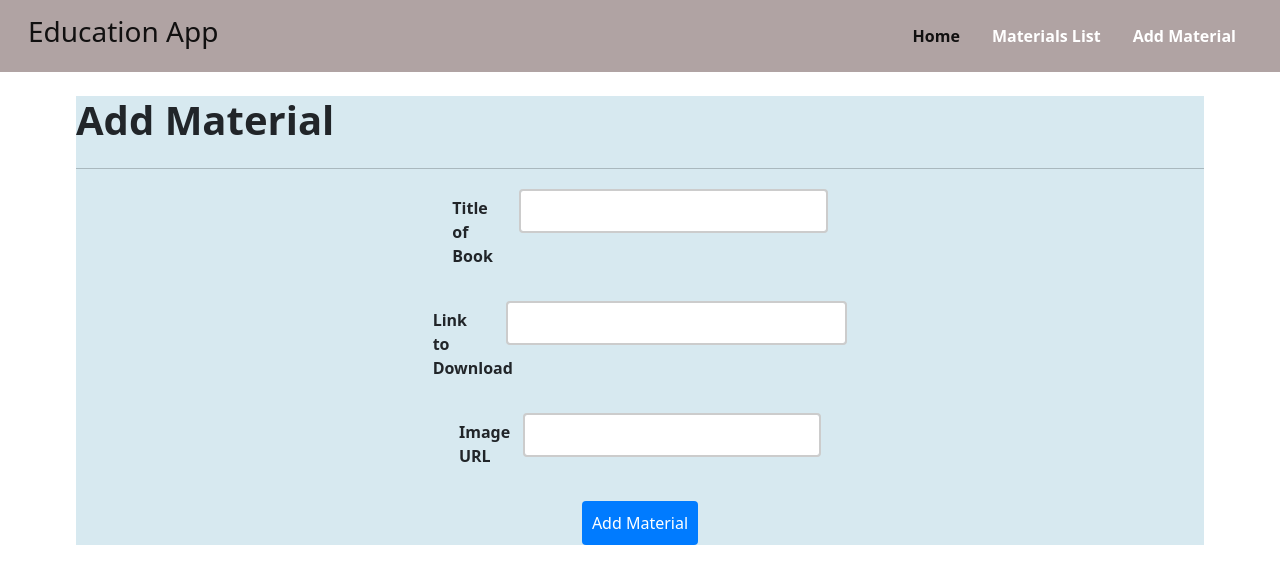
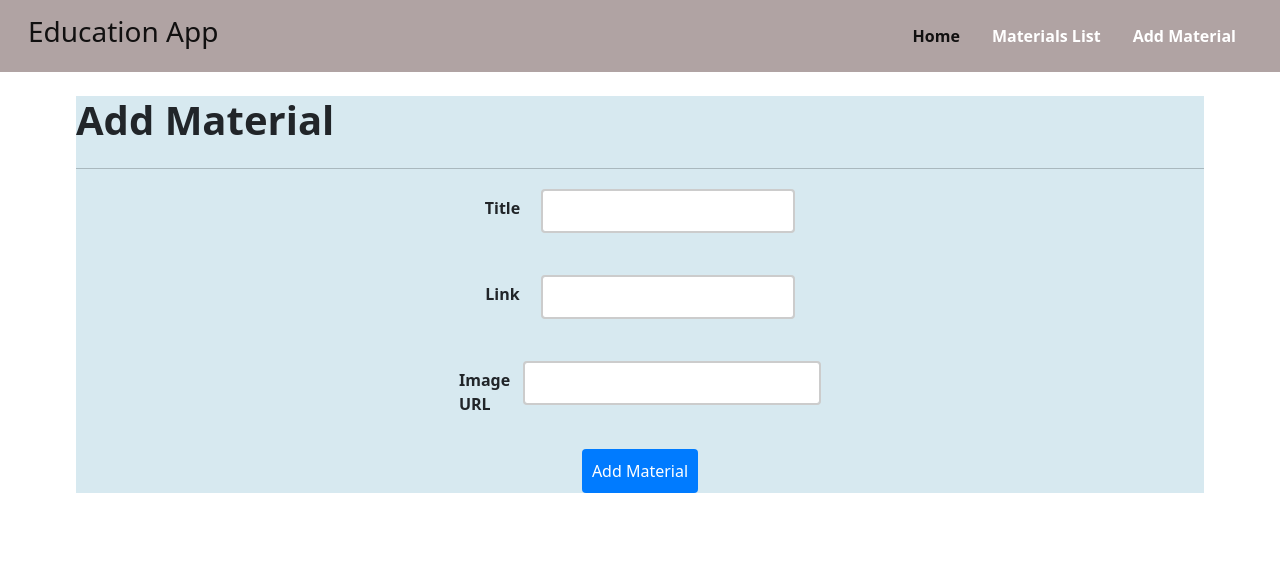
Before and after one commit to Shreyashs98/education-app-frontend, a React (Create React App) app: page /materials/add in a window 1280 px wide. Shown: the top 584 px of the page. Built offline with nearby package versions, Linux system fonts and the light colour scheme.

Commit message:
19/3 updated

```diff
--- a/src/components/pages/AddMaterial.jsx
+++ b/src/components/pages/AddMaterial.jsx
@@ -33,13 +33,13 @@ const AddMaterial = () => {
             <hr />
             <form onSubmit={submitHandler}>
                 <div className="row mb-3">
-                    <label htmlFor="name" className="col-sm-2 col-form-label">Title of Book</label>
+                    <label htmlFor="name" className="col-sm-2 col-form-label">Title</label>
                     <div className="col-sm-10">
                         <input type="text" className="form-control" id="name" ref={nameRef} />
                     </div>
                 </div>
                 <div className="row mb-3">
-                    <label htmlFor="linktodownload" className="col-sm-2 col-form-label">Link to Download</label>
+                    <label htmlFor="linktodownload" className="col-sm-2 col-form-label">Link</label>
                     <div className="col-sm-10">
                         <input type="text" className="form-control" id="linktodownload" ref={linktodownloadRef} />
                     </div>
```
